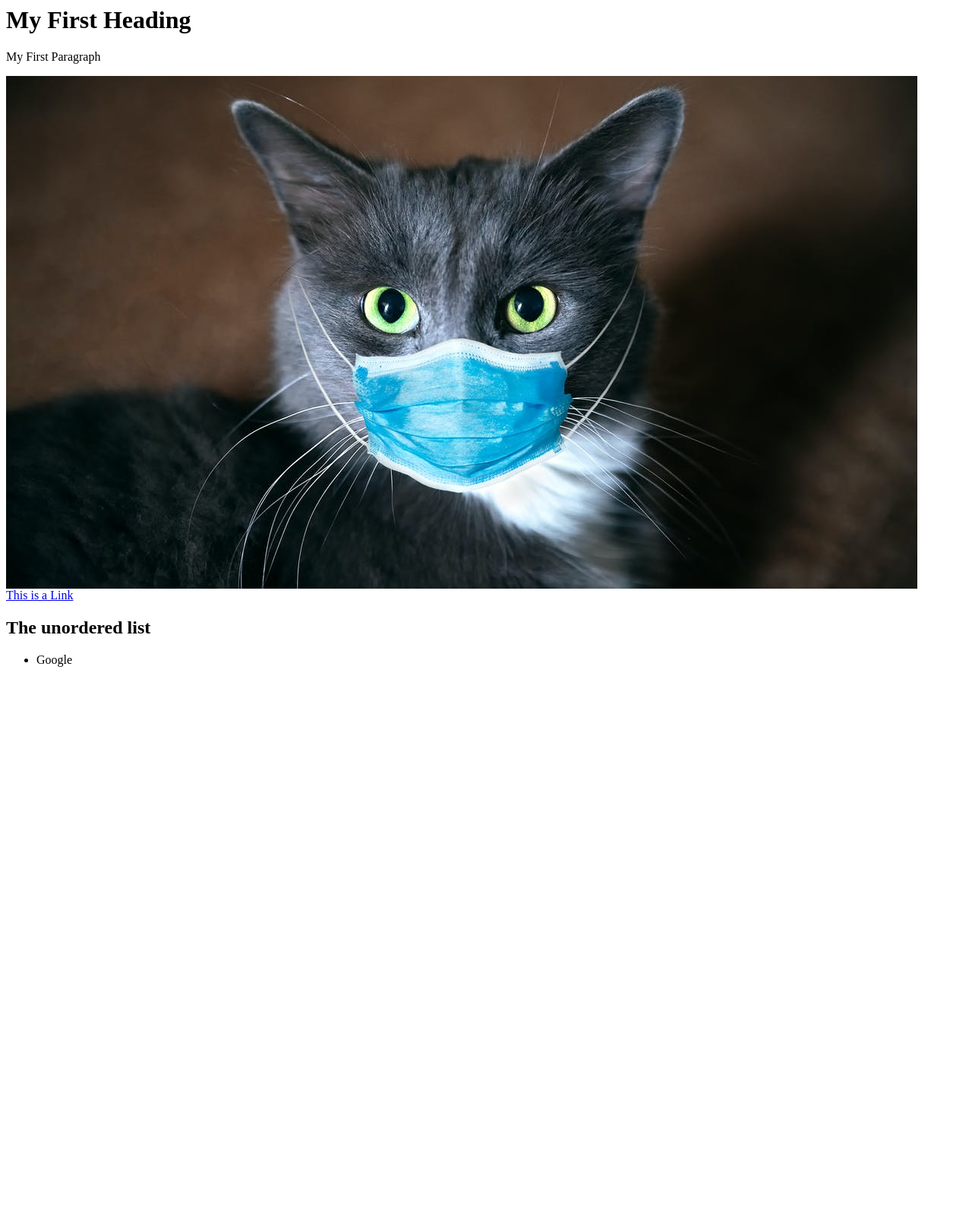
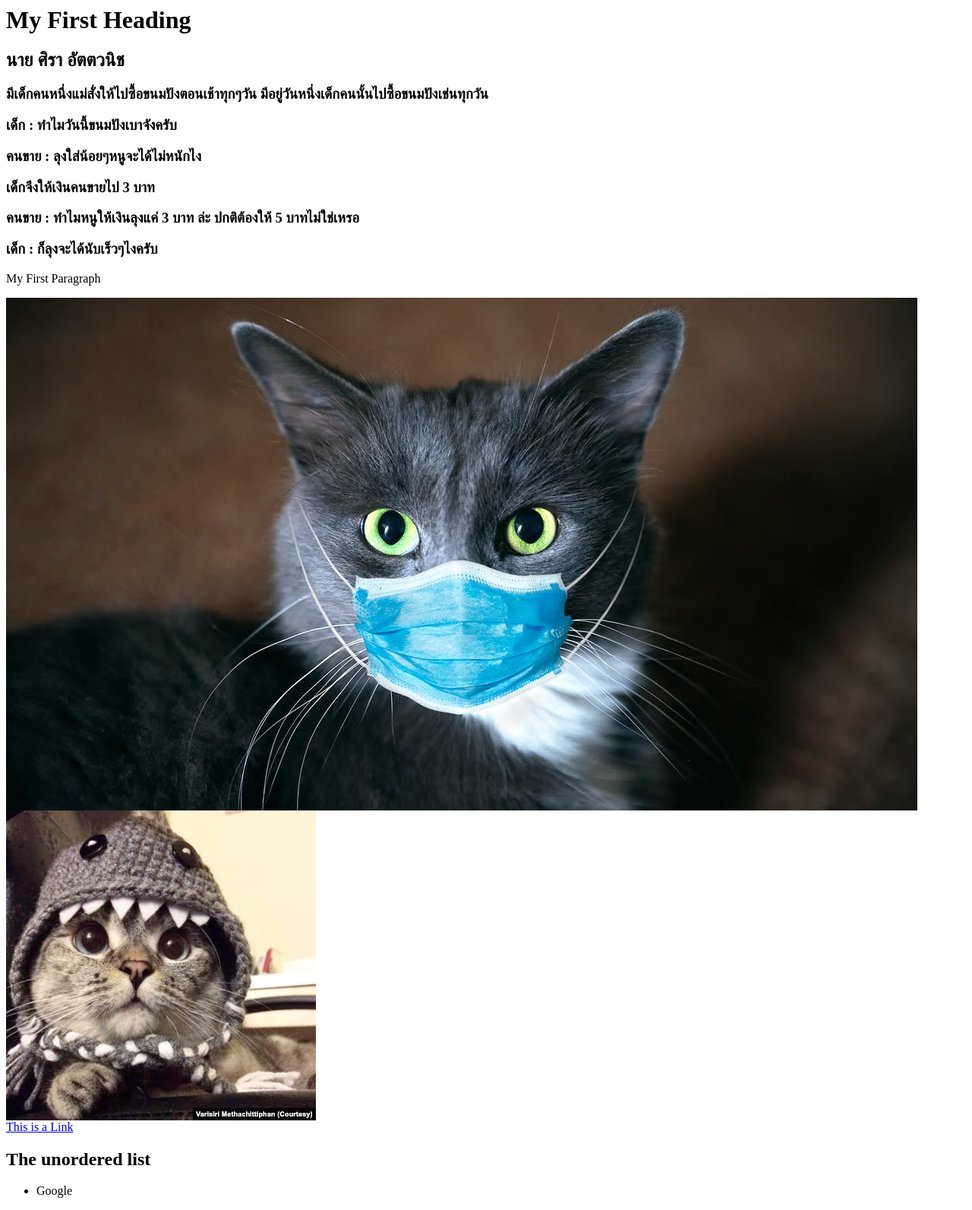
Before and after one commit to kopmean/index.php, a PHP site: page / in a window 1280 px wide. Shown: the whole page at 76% size. Before the commit the page ends 878 px from the top, so only its background shows below. Run offline with PHP 8.4, Linux system fonts and the light colour scheme.

Commit message:
Update index.php

```diff
--- a/index.php
+++ b/index.php
@@ -1,11 +1,20 @@
 <html>
     <head>
         <title>Hello world</title>
+        <meta charset="UTF-8">
     </head>
     <body>
         <h1>My First Heading</h1>
+        <h2>นาย ศิรา อัตตวนิช</h2>
+        <h3>มีเด็กคนหนึ่งแม่สั่งให้ไปซื้อขนมปังตอนเช้าทุกๆวัน มีอยู่วันหนึ่งเด็กคนนั้นไปซื้อขนมปังเช่นทุกวัน</h3>
+        <h3>เด็ก : ทำไมวันนี้ขนมปังเบาจังครับ </h3>
+        <h3>คนขาย : ลุงใส่น้อยๆหนูจะได้ไม่หนักไง </h3>
+        <h3>เด็กจึงให้เงินคนขายไป 3 บาท </h3>
+        <h3>คนขาย : ทำไมหนูให้เงินลุงแค่ 3 บาท ล่ะ ปกติต้องให้ 5 บาทไม่ใช่เหรอ </h3>
+        <h3>เด็ก : ก็ลุงจะได้นับเร็วๆไงครับ </h3>
         <p>My First Paragraph</p>
         <img src="file-20200803-24-50u91u.jpg">
+        <img src="BE8893DB-40FA-4DE0-BDBE-F62003D554C5_w408_r0_s.jpg">
         <br>
         <a href="http://www.it.kmitl.ac.th">This is a Link</a>
         <h2>The unordered list</h2>
```
